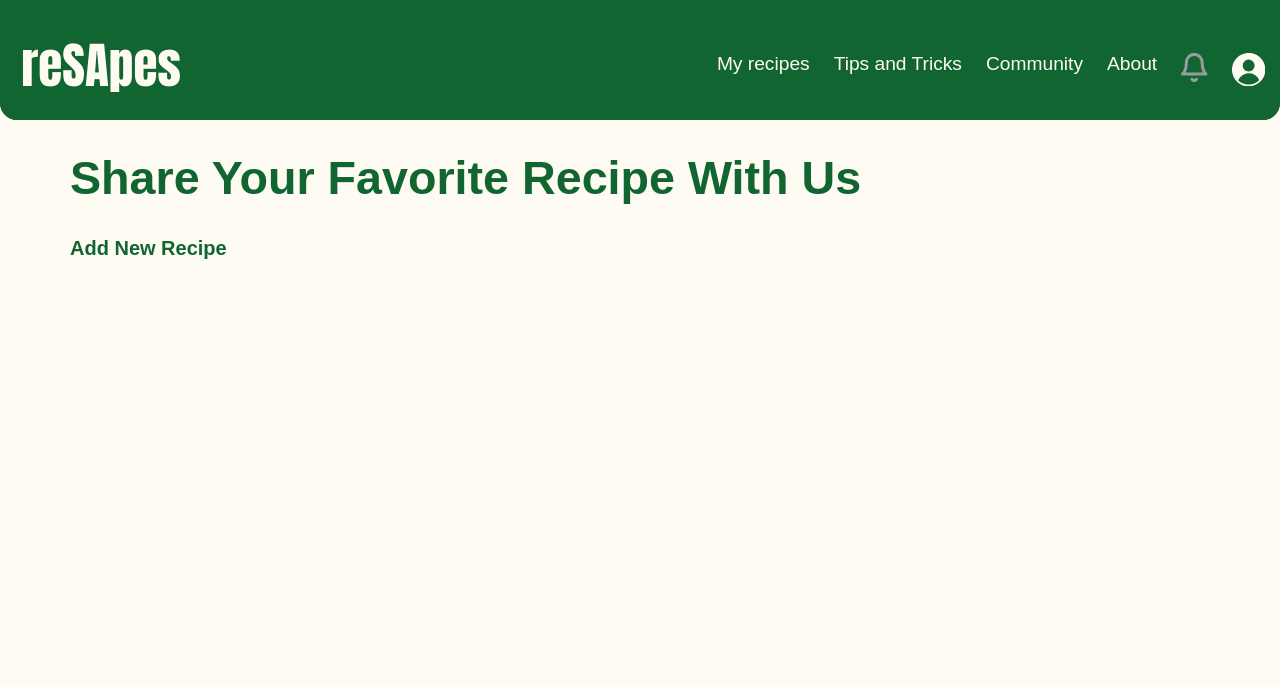
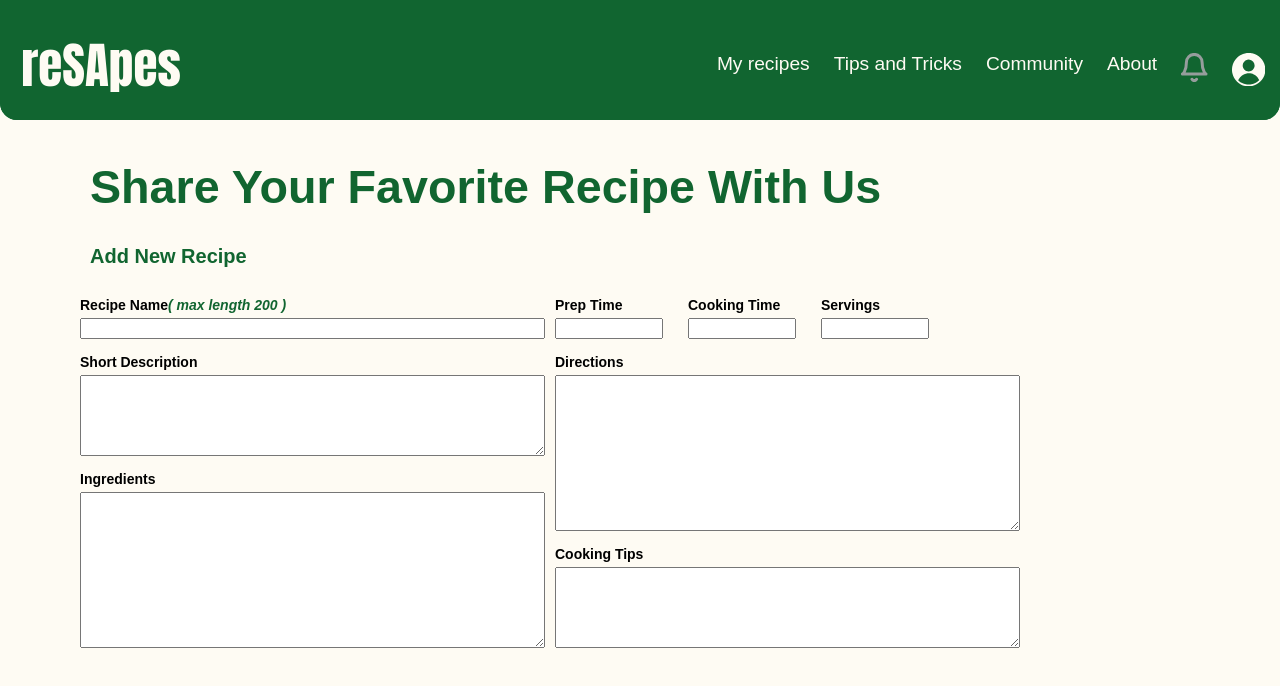
Before and after one commit to AvivCohenbs/reSApes, a React (Create React App) app: page /Community in a window 1280 px wide. Shown: the top 686 px of the page. Built offline with nearby package versions, Linux system fonts and the light colour scheme; no server answers; a web font is replaced by a local one.

Commit message:
started community page

```diff
--- a/src/components/Header/Header.css
+++ b/src/components/Header/Header.css
@@ -56,7 +56,7 @@
 }
 
 .menu-items a:focus {
-  color: #FFCA40;
+  color: #ffca40;
   outline: none;
 }
 
@@ -64,6 +64,7 @@
   order: 1;
   margin-top: 1.5rem;
   margin-top: 15px;
+  margin-right: 30px;
 }
 /* ......../ media query /.......... */
 
@@ -99,8 +100,8 @@
     height: 23px;
     width: 35px;
     position: absolute;
-    top: 35px;
-    left: 45px;
+    top: 45px;
+    left: 65px;
     z-index: 2;
     display: flex;
     flex-direction: column;
@@ -195,41 +196,14 @@
     font-size: 65%;
   }
 
-  .navbar .menu-items li {
-    font-size: 1.6rem;
-  }
-
   .testimonial-container {
     flex-direction: column;
     text-align: center;
   }
 
-  .food-menu-container img {
-    margin: auto;
-  }
-
-  .food-menu-item {
-    flex-direction: column;
-    text-align: center;
-  }
-
-  .form-container {
-    width: 90%;
-  }
-
-  .contact-container {
-    display: flex;
-    flex-direction: column;
-  }
-
-  .contact-img {
-    width: 90%;
-    margin: 3rem auto;
-  }
-
   .logo {
     position: absolute;
-    right: 35px;
+    right: 65px;
   }
 
   .navbar .menu-items li {
--- a/src/pages/Community.css
+++ b/src/pages/Community.css
@@ -4,7 +4,7 @@
 
 .maintitle {
   display: block;
-  margin-top: 120px;
+  margin-top: 160px;
 }
 
 .firsttitle {
@@ -12,12 +12,50 @@
   font-size: 35pt;
   font-weight: bold;
   font-family: "Poppins", sans-serif;
-  margin-left: 70px;
+  margin-left: 90px;
 }
 
 .sectitle {
   font-size: 15pt;
   font-family: "Poppins", sans-serif;
   color: #116530;
+  margin-left: 90px;
+}
+
+.form-wrapper {
+  margin-right: 260px;
   margin-left: 70px;
 }
+
+.row {
+  display: flex;
+  flex-direction: row;
+}
+
+.red {
+  color: #116530;
+}
+
+.form-col {
+  display: flex;
+  flex: 1;
+  flex-direction: column;
+  max-width: 1120;
+  padding-left: 10px;
+}
+
+.form__item {
+  display: flex;
+  flex-direction: column;
+  padding-top: 15px;
+}
+
+label {
+  font-size: 14px;
+  font-weight: bold;
+  margin-bottom: 5px;
+}
+.time__input {
+  max-width: 100px;
+  margin-right: 25px;
+}
--- a/src/pages/Community.js
+++ b/src/pages/Community.js
@@ -2,12 +2,62 @@ import "./Community.css";
 
 function Community() {
   return (
-    <div className="addnew">
+    <>
       <div className="maintitle">
         <h1 className="firsttitle">Share Your Favorite Recipe With Us</h1>
         <h1 className="sectitle">Add New Recipe</h1>
       </div>
-    </div>
+      <div className="form-wrapper">
+        <form post="#">
+          <div className="row">
+            <div className="form-col">
+              <div className="form__item">
+                <label className="recipe__name" for="recipe-name">
+                  Recipe Name<i className="red">( max length 200 )</i>
+                </label>
+                <input name="recipe-name" />
+              </div>
+              <div className="form__item">
+                <label for="short-desc">Short Description</label>
+                <textarea name="short-desc" cols="30" rows="5"></textarea>
+              </div>
+              <div className="form__item">
+                <label for="ing-list">Ingredients</label>
+                <textarea name="ing-list" cols="30" rows="10"></textarea>
+              </div>
+            </div>
+            <div className="form-col">
+              <div className="row">
+                <div className="form__item">
+                  <label className="recipe__time" for="prep_time">
+                    Prep Time
+                  </label>
+                  <input className="time__input" type="text" />
+                </div>
+                <div className="form__item">
+                  <label className="recipe__time">Cooking Time</label>
+                  <input className="time__input" type="text" />
+                </div>
+                <div className="form__item">
+                  <label className="recipe__time" for="servings">
+                    Servings
+                  </label>
+                  <input className="time__input" for="servings" type="text" />
+                </div>
+              </div>
+              <div className="form__item">
+                <label for="direction">Directions</label>
+                <textarea name="direction" rows="10"></textarea>
+              </div>
+              <div className="form__item">
+                <label for="cook-tips">Cooking Tips</label>
+                <textarea name="cook-tips" rows="5"></textarea>
+              </div>
+            </div>
+          </div>
+        </form>
+      </div>
+    </>
   );
 }
 export default Community;
```
